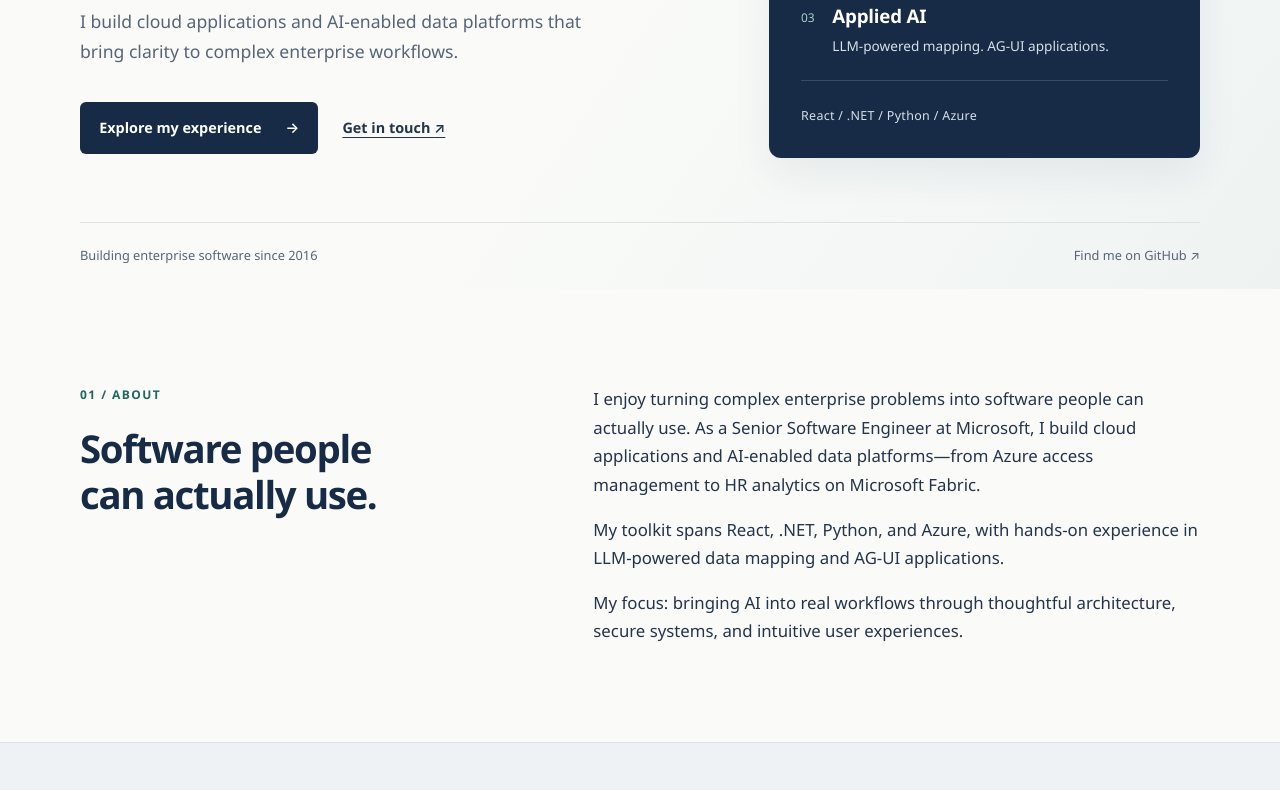
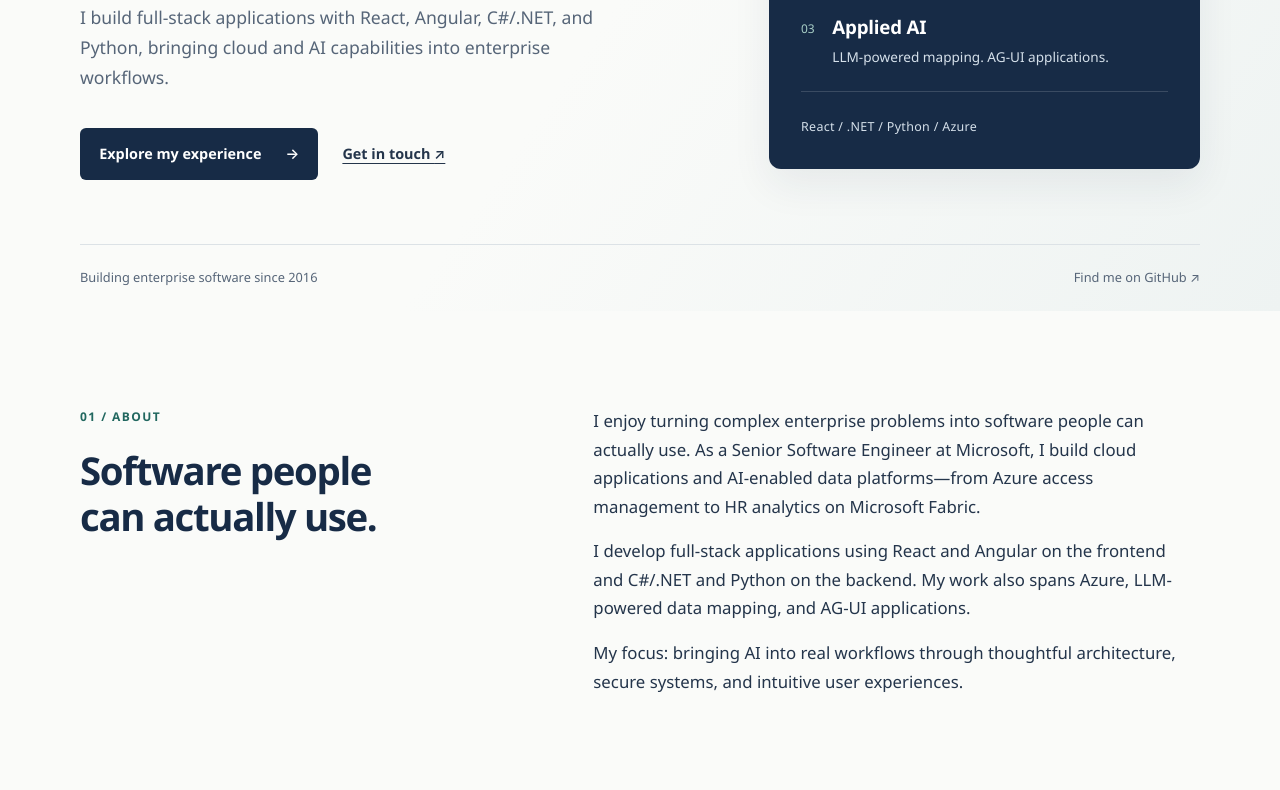
Before and after one commit to NitheshTermin/nitheshtermin.github.io, a plain HTML site: page index.html in a window 1280 px wide. Shown: the part 450-1240 px from the top of the page. Drawn offline with Linux system fonts and the light colour scheme.

Commit message:
Highlight full-stack application development
Co-authored-by: Copilot App <223556219+Copilot@users.noreply.github.com>

```diff
--- a/index.html
+++ b/index.html
@@ -35,7 +35,7 @@
                     <p class="eyebrow">Senior Software Engineer at Microsoft</p>
                     <h1 id="hero-title">Hi, I'm Nithesh R<span class="accent">.</span></h1>
                     <p class="hero-statement">Complex problems.<br>Thoughtful software.</p>
-                    <p class="hero-description">I build cloud applications and AI-enabled data platforms that bring clarity to complex enterprise workflows.</p>
+                    <p class="hero-description">I build full-stack applications with React, Angular, C#/.NET, and Python, bringing cloud and AI capabilities into enterprise workflows.</p>
                     <div class="actions">
                         <a class="button" href="#work">Explore my experience <span aria-hidden="true">&rarr;</span></a>
                         <a class="text-link" href="mailto:nitheshtermin@gmail.com">Get in touch <span aria-hidden="true">&nearr;</span></a>
@@ -56,7 +56,7 @@
             <div><p class="eyebrow">01 / About</p><h2 id="about-title">Software people<br>can actually use.</h2></div>
             <div class="about-copy">
                 <p>I enjoy turning complex enterprise problems into software people can actually use. As a Senior Software Engineer at Microsoft, I build cloud applications and AI-enabled data platforms&mdash;from Azure access management to HR analytics on Microsoft Fabric.</p>
-                <p>My toolkit spans React, .NET, Python, and Azure, with hands-on experience in LLM-powered data mapping and AG-UI applications.</p>
+                <p>I develop full-stack applications using React and Angular on the frontend and C#/.NET and Python on the backend. My work also spans Azure, LLM-powered data mapping, and AG-UI applications.</p>
                 <p>My focus: bringing AI into real workflows through thoughtful architecture, secure systems, and intuitive user experiences.</p>
             </div>
         </section>
```
